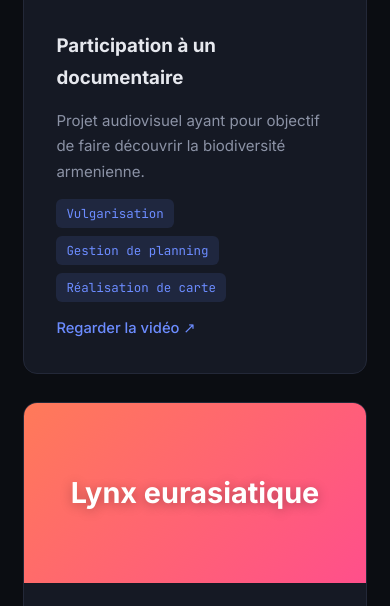
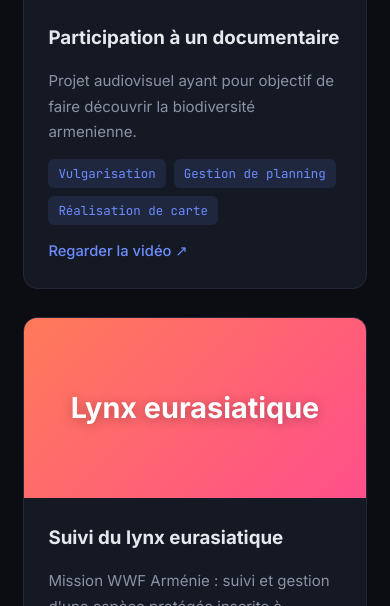
Before and after one commit to hugoLevallois/hugolevallois.github.io, a plain HTML site: page index.html in a window 390 px wide. Shown: the part 5267-5873 px from the top of the page. Drawn offline with Linux system fonts and the light colour scheme.

Commit message:
Add files via upload

```diff
--- a/style.css
+++ b/style.css
@@ -168,12 +168,10 @@ a.project-img:hover .play { transform: scale(1.12); }
 /* Vidéo YouTube intégrée : carte pleine largeur, lecteur à gauche */
 .video-embed { position: relative; width: 100%; aspect-ratio: 16 / 9; background: #000; }
 .video-embed iframe { position: absolute; inset: 0; width: 100%; height: 100%; border: 0; }
-.project:has(.video-embed) { grid-column: 1 / -1; flex-direction: row; }
-.project:has(.video-embed) .video-embed { flex: 1.4; width: auto; }
-.project:has(.video-embed) .project-body { flex: 1; justify-content: center; padding: 32px; }
+.project:has(.video-embed) { grid-column: 1 / -1; }
+.project:has(.video-embed) .project-body { padding: 28px 32px; }
 @media (max-width: 820px) {
-  .project:has(.video-embed) { flex-direction: column; }
-  .project:has(.video-embed) .video-embed { width: 100%; flex: none; }
+  .project:has(.video-embed) .project-body { padding: 24px; }
 }
 .grad-1 { background: linear-gradient(135deg, #6c8cff, #b36cff); }
 .grad-2 { background: linear-gradient(135deg, #22c1a0, #2f7bff); }
```
